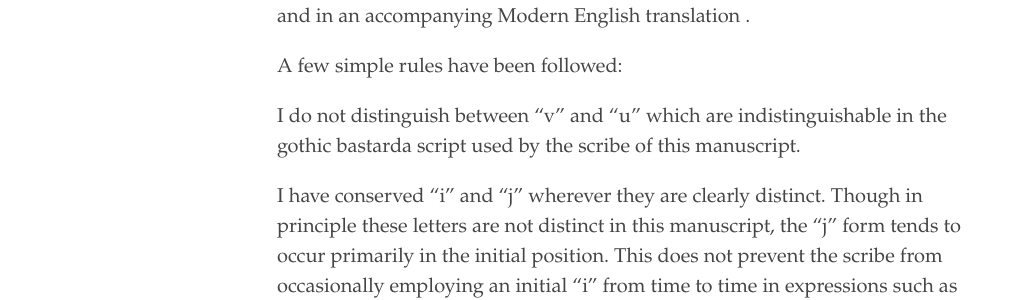
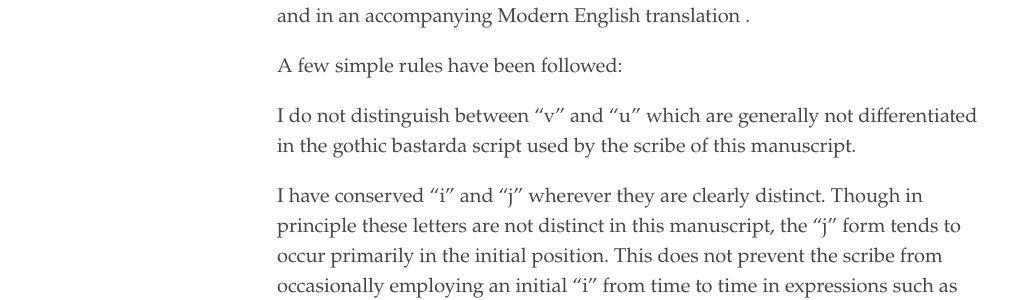
Before and after one commit to oldfrenchtexts/L-aiguillon-d-amour-divine, a Jekyll site: the page built from about.md, in a window 1280 px wide. Shown: the part 740-1040 px from the top of the page, without its empty margins (3-1030 px from the left). Built offline with Jekyll 4.4.1, drawn with Linux system fonts in a browser that asks for light colours.

Commit message:
Update about.md

```diff
--- a/about.md
+++ b/about.md
@@ -13,7 +13,7 @@ In preparing this edition, I have sought to render the original orthography as c
 
 A few simple rules have been followed:
 
-I do not distinguish between “v” and “u” which are indistinguishable in the gothic bastarda script used by the scribe of this manuscript.
+I do not distinguish between “v” and “u” which are generally not differentiated in the gothic bastarda script used by the scribe of this manuscript.
 
 I have conserved “i” and “j” wherever they are clearly distinct. Though in principle these letters are not distinct in this manuscript, the “j” form tends to occur primarily in the initial position. This does not prevent the scribe from occasionally employing an initial “i” from time to time in expressions such as “iay” for “jay,” “I have,” in English.
 
```
